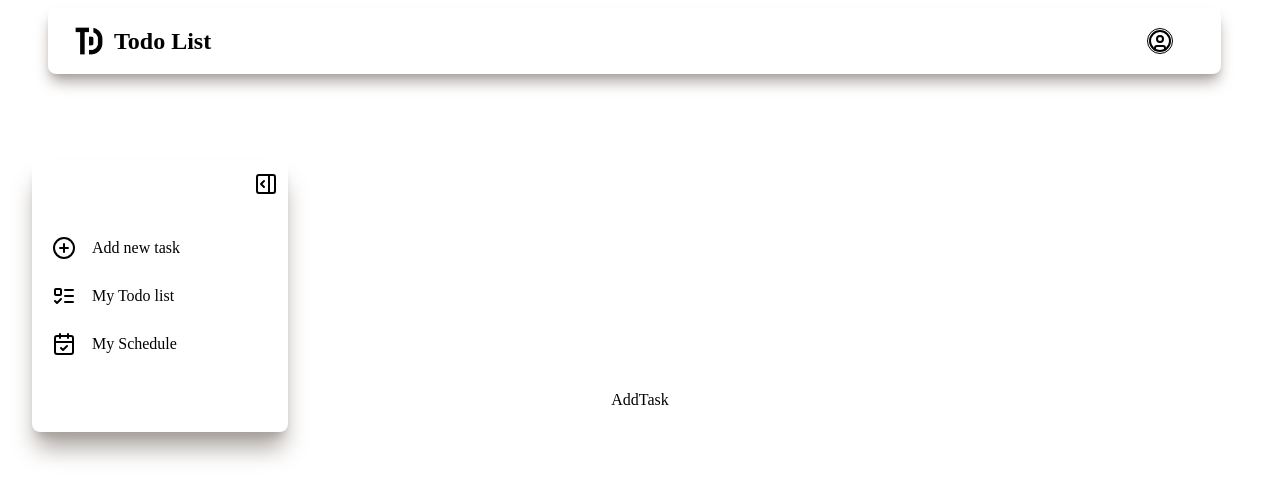
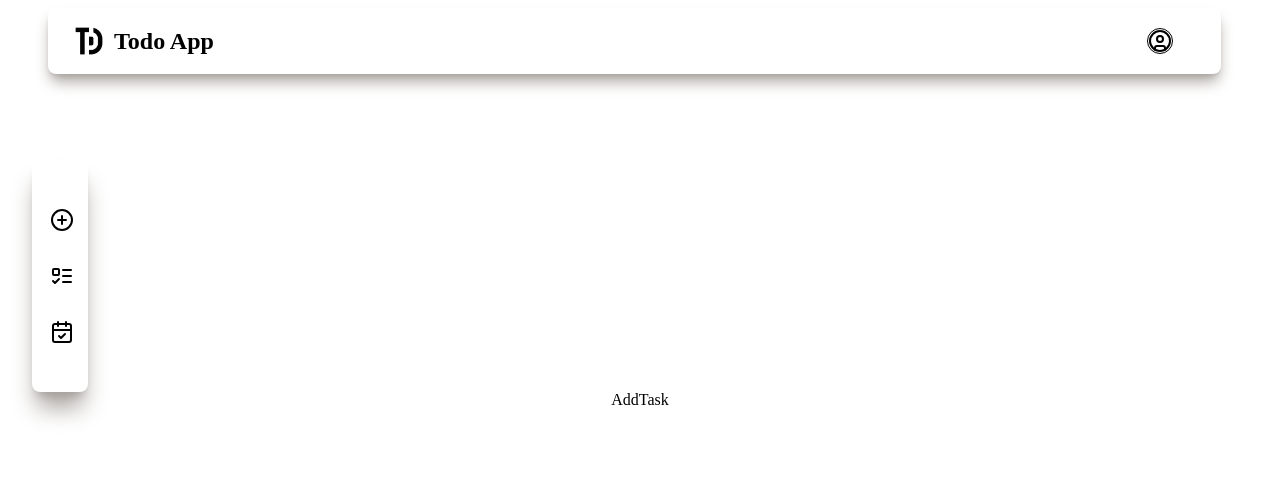
Before and after one commit to AinaElie/App_todo_list_preprod, a Next.js app: page /home/addTask in a window 1280 px wide. Shown: the top 500 px of the page. Built offline with nearby package versions, Linux system fonts and the light colour scheme; no server answers.

Commit message:
feat: style menu sidebar

```diff
--- a/app/components/Menu.tsx
+++ b/app/components/Menu.tsx
@@ -1,44 +1,5 @@
-"use client";
-
-import { useState } from "react";
 import SideBar from "./layout/SideBar";
 
 export default function Menu() {
-  const [isOpen, setOpen] = useState(false);
-
-  const OnClick = () => {
-    setOpen(!isOpen);
-  };
-
-  return (
-    <div
-      className={`shadow-xl shadow-stone-400 fixed left-8 top-40 overflow-hidden py-8 rounded-lg transition-all ${
-        isOpen == true ? "w-14" : "w-1/5"
-      }`}
-    >
-      <button
-        onClick={() => OnClick()}
-        className={`right-2.5 absolute top-3 transition-all cursor-pointer ${
-          isOpen == true ? "rotate-180" : "rotate-0"
-        }`}
-      >
-        <svg
-          xmlns="http://www.w3.org/2000/svg"
-          width="24"
-          height="24"
-          viewBox="0 0 24 24"
-          fill="none"
-          stroke="#000000"
-          stroke-width="2"
-          stroke-linecap="round"
-          stroke-linejoin="round"
-        >
-          <rect width="18" height="18" x="3" y="3" rx="2"></rect>
-          <path d="M15 3v18"></path>
-          <path d="m10 15-3-3 3-3"></path>
-        </svg>
-      </button>
-      <SideBar isOpen={isOpen} />
-    </div>
-  );
+  return <SideBar />;
 }
--- a/app/components/NavBar.tsx
+++ b/app/components/NavBar.tsx
@@ -10,7 +10,7 @@ export default function NavBar() {
     <nav className="w-11/12 ml-12 flex justify-between items-center top-2 fixed shadow-lg shadow-stone-400 py-2 rounded-lg">
       <div className="flex justify-center items-center pl-4">
         <Image src="/logo.png" alt="Logo" width={50} height={50} />
-        <p className="text-2xl font-bold text-black">Todo List</p>
+        <p className="text-2xl font-bold text-black">Todo App</p>
       </div>
       <div className="flex justify-center items-center pr-8 cursor-pointer">
         <div className="border border-black rounded-full overflow-hidden">
--- a/app/components/layout/SideBar.tsx
+++ b/app/components/layout/SideBar.tsx
@@ -2,13 +2,14 @@
 
 import { useRouter } from "next/navigation";
 
-export default function SideBar({ isOpen }: { isOpen: boolean }) {
+export default function SideBar() {
   const router = useRouter();
 
   return (
-    <div className="w-60 py-8">
-      <button onClick={() => router.push("/home/addTask")}
-        className={`flex justify-start pl-3 items-center w-full hover:bg-stone-200 py-3 rounded-lg cursor-pointer mx-2`}
+    <div className="shadow-xl flex flex-col justify-center items-center group hover:w-1/5 hover:cursor-pointer w-14 shadow-stone-400 fixed left-8 top-40 overflow-hidden py-8 rounded-lg transition-all">
+      <button
+        onClick={() => router.push("/home/addTask")}
+        className="flex justify-center pl-3 items-center w-11/12 h-14 hover:bg-stone-200 py-3 rounded-lg cursor-pointer relative"
       >
         <svg
           xmlns="http://www.w3.org/2000/svg"
@@ -19,18 +20,19 @@ export default function SideBar({ isOpen }: { isOpen: boolean }) {
           stroke-width="2"
           stroke-linecap="round"
           stroke-linejoin="round"
-          className="stroke-black"
+          className="stroke-black absolute left-4"
         >
           <circle cx="12" cy="12" r="10"></circle>
           <path d="M8 12h8"></path>
           <path d="M12 8v8"></path>
         </svg>
-        <p className={`pl-4 ${isOpen == true ? "invisible" : "block"}`}>
+        <p className="group-hover:text-black group-hover:pl-0 text-transparent transition-all">
           Add new task
         </p>
       </button>
-      <button onClick={() => router.push("/home/list")}
-        className={`flex justify-start pl-3 items-center w-full hover:bg-stone-200 py-3 rounded-lg cursor-pointer mx-2`}
+      <button
+        onClick={() => router.push("/home/list")}
+        className="flex justify-center pl-3 items-center w-11/12 h-14 hover:bg-stone-200 py-3 rounded-lg cursor-pointer relative"
       >
         <svg
           xmlns="http://www.w3.org/2000/svg"
@@ -42,6 +44,7 @@ export default function SideBar({ isOpen }: { isOpen: boolean }) {
           stroke-width="2"
           stroke-linecap="round"
           stroke-linejoin="round"
+          className="stroke-black absolute left-4"
         >
           <rect x="3" y="5" width="6" height="6" rx="1"></rect>
           <path d="m3 17 2 2 4-4"></path>
@@ -49,12 +52,13 @@ export default function SideBar({ isOpen }: { isOpen: boolean }) {
           <path d="M13 12h8"></path>
           <path d="M13 18h8"></path>
         </svg>
-        <p className={`pl-4 ${isOpen == true ? "invisible" : "block"}`}>
+        <p className="group-hover:text-black group-hover:pl-0 text-transparent transition-all">
           My Todo list
         </p>
       </button>
-      <button onClick={() => router.push("/home/schedule")}
-        className={`flex justify-start pl-3 items-center w-full hover:bg-stone-200 py-3 rounded-lg cursor-pointer mx-2`}
+      <button
+        onClick={() => router.push("/home/schedule")}
+        className="flex justify-center pl-3 items-center w-11/12 h-14 hover:bg-stone-200 py-3 rounded-lg cursor-pointer relative"
       >
         <svg
           xmlns="http://www.w3.org/2000/svg"
@@ -66,6 +70,7 @@ export default function SideBar({ isOpen }: { isOpen: boolean }) {
           stroke-width="2"
           stroke-linecap="round"
           stroke-linejoin="round"
+          className="stroke-black absolute left-4"
         >
           <path d="M8 2v4"></path>
           <path d="M16 2v4"></path>
@@ -73,7 +78,7 @@ export default function SideBar({ isOpen }: { isOpen: boolean }) {
           <path d="M3 10h18"></path>
           <path d="m9 16 2 2 4-4"></path>
         </svg>
-        <p className={`pl-4 ${isOpen == true ? "invisible" : "block"}`}>
+        <p className="group-hover:text-black group-hover:pl-0 text-transparent transition-all">
           My Schedule
         </p>
       </button>
```
